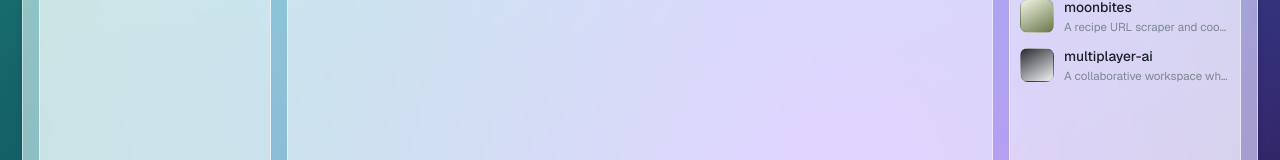
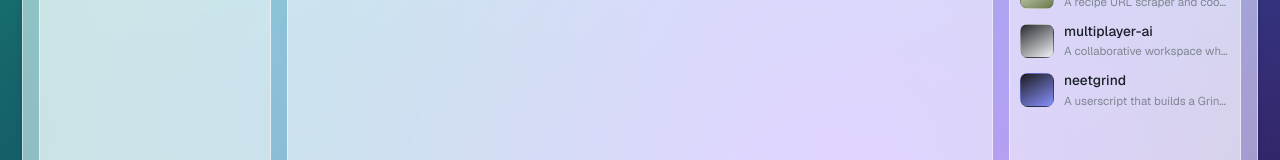
Before and after one commit to aeironnsarmiento/aeirMBP, a Next.js app: page / in a window 1280 px wide. Shown: the part 493-653 px from the top of the page. Built offline with nearby package versions, Linux system fonts and the light colour scheme; no server answers; the database is empty.

Commit message:
feat: add neetgrind to projects and thumbnails for both (#14)
neetgrind is a userscript, so it links to the GitHub repo. Its thumbnail
is the repo's own screenshot. The multiplayer-ai live site sits behind a
GitHub sign-in, so its thumbnail comes from a local Playwright run.

```diff
--- a/src/widgets/projects/data.ts
+++ b/src/widgets/projects/data.ts
@@ -36,9 +36,19 @@
     title: "multiplayer-ai",
     description:
       "A collaborative workspace where teams chat in shared rooms and work with the same persistent AI thread. Agent runs can plan, research in parallel, and stream their results back to everyone in the room.",
-    previewUrl: null,
+    previewUrl: "/backgrounds/multiplayer-ai.png",
     href: "https://multiplayer-ai-bay.vercel.app",
     stack: ["Next.js", "Supabase", "AI SDK"],
     palette: { accent: "#f1f3f5", surface: "#292b30" },
   },
+  {
+    id: "neetgrind",
+    title: "neetgrind",
+    description:
+      "A userscript that builds a Grind 75 study plan and lays it over NeetCode's roadmap graph. Today's questions, per-topic progress, and company-tagged problems, read straight from your NeetCode progress.",
+    previewUrl: "/backgrounds/neetgrind.png",
+    href: "https://github.com/aeironnsarmiento/neetgrind",
+    stack: ["JavaScript", "Tampermonkey", "esbuild"],
+    palette: { accent: "#8790ff", surface: "#1d1c1e" },
+  },
 ];
```
Also changed, not shown: public/backgrounds/multiplayer-ai.png (added), public/backgrounds/neetgrind.png (added).
